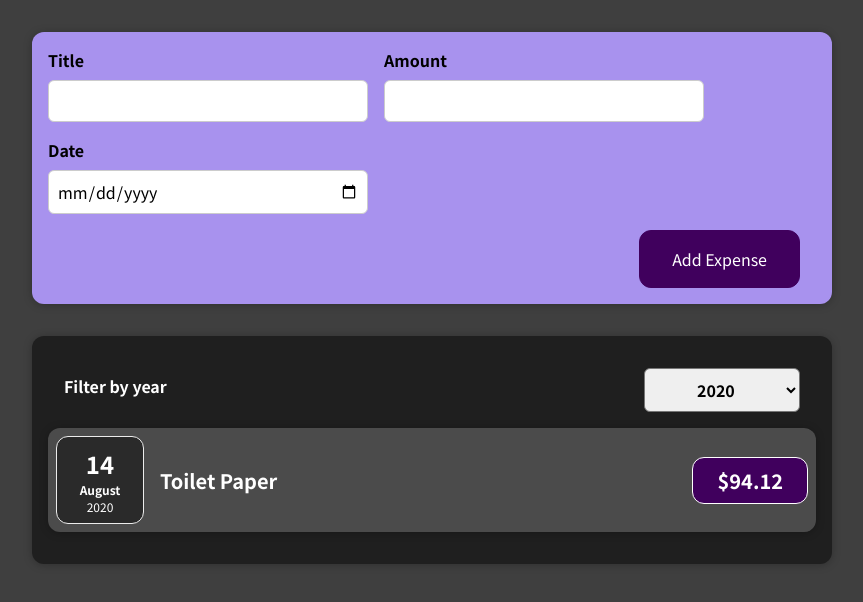
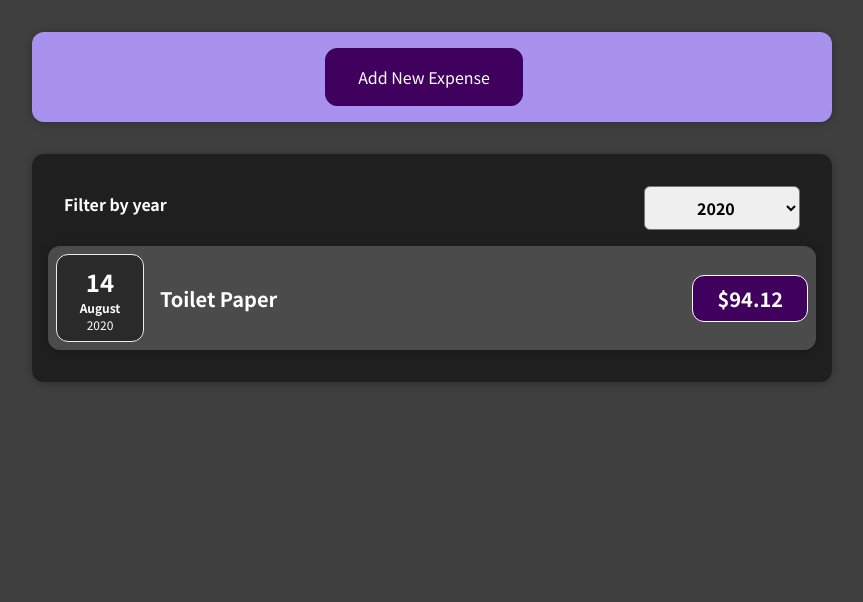
Before and after one commit to GlaucusJoseph/FirstReactApp, a React (Create React App) app: page / in a window 1280 px wide. Shown: the top 602 px of the page, without its empty margins (208-1071 px from the left). Built offline with nearby package versions, Linux system fonts and the light colour scheme.

Commit message:
Added cancel button

```diff
--- a/src/components/Expenses/ExpenseItem.js
+++ b/src/components/Expenses/ExpenseItem.js
@@ -5,6 +5,7 @@ import "./ExpenseItem.css";
 
 const ExpenseItem = (props) => {
   return (
+    <li>
       <Card className="expense-item">
         <ExpenseDate date={props.date} />
         <div className="expense-item__description">
@@ -12,6 +13,7 @@ const ExpenseItem = (props) => {
           <div className="expense-item__price">${props.amount}</div>
         </div>
       </Card>
+    </li>
   );
 };
 
--- a/src/components/Expenses/Expenses.js
+++ b/src/components/Expenses/Expenses.js
@@ -1,5 +1,5 @@
 import React, { useState } from "react";
-import ExpenseItem from "./ExpenseItem";
+import ExpensesList from "./ExpensesList";
 import Card from "../UI/Card";
 import ExpensesFilter from "./ExpensesFilter";
 import "./Expenses.css";
@@ -15,19 +15,6 @@ const Expenses = (props) => {
     return expense.date.getFullYear().toString() === filteredYear;
   });
 
-  let expensesContent = <p>No expenses found.</p>;
-
-  if (filteredExpenses.length > 0) {
-    expensesContent = filteredExpenses.map((expense) => (
-      <ExpenseItem
-        key={expense.id}
-        title={expense.title}
-        amount={expense.amount}
-        date={expense.date}
-      ></ExpenseItem>
-    ));
-  }
-
   return (
     <div>
       <Card className="expenses">
@@ -35,7 +22,7 @@ const Expenses = (props) => {
           selected={filteredYear}
           onChangeFilter={filterChangeHandler}
         />
-        {expensesContent}
+        <ExpensesList items={filteredExpenses} />
       </Card>
     </div>
   );
--- /dev/null
+++ b/src/components/Expenses/ExpensesList.css
@@ -0,0 +1,9 @@
+.expenses-list {
+  list-style: none;
+  padding: 0;
+}
+
+.expenses-list__fallback {
+  color: white;
+  text-align: center;
+}
--- /dev/null
+++ b/src/components/Expenses/ExpensesList.js
@@ -0,0 +1,24 @@
+import React from "react";
+import ExpenseItem from "./ExpenseItem";
+import "./ExpensesList.css";
+
+const ExpensesList = (props) => {
+  if (props.items.length === 0) {
+    return <h2 className="expenses-list__fallback">No expenses found.</h2>;
+  }
+
+  return (
+    <ul className="expenses-list">
+      {props.items.map((expense) => (
+        <ExpenseItem
+          key={expense.id}
+          title={expense.title}
+          amount={expense.amount}
+          date={expense.date}
+        ></ExpenseItem>
+      ))}
+    </ul>
+  );
+};
+
+export default ExpensesList;
--- a/src/components/NewExpense/ExpenseForm.js
+++ b/src/components/NewExpense/ExpenseForm.js
@@ -32,6 +32,7 @@ const ExpenseForm = (props) => {
     setEnteredTitle("");
     setEnteredAmount("");
     setEnteredDate("");
+    props.cancelExpenseHandler();
   };
 
   return (
@@ -67,6 +68,9 @@ const ExpenseForm = (props) => {
         </div>
       </div>
       <div className="new-expense__actions">
+        <button type="button" onClick={props.cancelExpenseHandler}>
+          Cancel
+        </button>
         <button type="submit">Add Expense</button>
       </div>
     </form>
--- a/src/components/NewExpense/NewExpense.js
+++ b/src/components/NewExpense/NewExpense.js
@@ -1,8 +1,9 @@
-import React from "react";
+import React, { useState } from "react";
 import ExpenseForm from "./ExpenseForm";
 import "./NewExpense.css";
 
 const NewExpense = (props) => {
+  const [isAdding, setIsAdding] = useState(false);
   const saveExpenseDataHandler = (enteredExpanseDate) => {
     const expenseData = {
       ...enteredExpanseDate,
@@ -11,9 +12,25 @@ const NewExpense = (props) => {
     props.onAddExpense(expenseData);
   };
 
+  const addExpenseHandler = () => {
+    setIsAdding(true);
+  };
+  const cancelExpenseHandler = () => {
+    setIsAdding(false);
+  };
+
   return (
     <div className="new-expense">
-      <ExpenseForm onSaveExpenseData={saveExpenseDataHandler} />
+      {isAdding ? (
+        <ExpenseForm
+          onSaveExpenseData={saveExpenseDataHandler}
+          cancelExpenseHandler={cancelExpenseHandler}
+        />
+      ) : (
+        <button type="button" onClick={addExpenseHandler}>
+          Add New Expense
+        </button>
+      )}
     </div>
   );
 };
```
Lines whose indentation alone changed are shown as unchanged.
